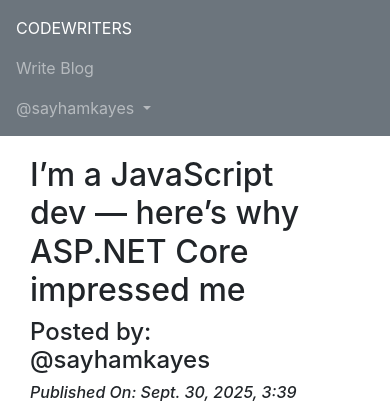
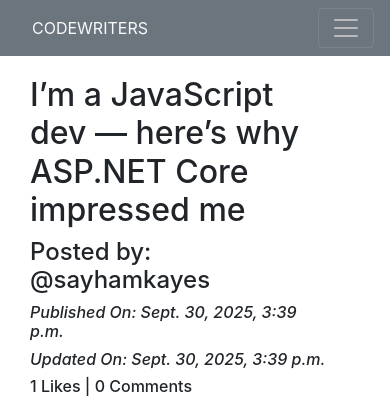
Before and after one commit to SayhamKayes/CODEWRITERS, a Django app: a page that uses templates/base.html in a window 390 px wide. Shown: the top 401 px of the page. Run offline with Django 5.2, Linux system fonts and the light colour scheme; a user stored in the database is signed in; data comes from the database, SQL or seed files in the repository; both versions use the stored data as it was after the commit; some libraries are stand-ins or nearby versions.

Commit message:
Changed navbar for mobile responsive

```diff
--- a/templates/base.html
+++ b/templates/base.html
@@ -9,24 +9,23 @@
     <script src="https://ajax.googleapis.com/ajax/libs/jquery/3.4.1/jquery.min.js"></script>
     <script src="https://cdnjs.cloudflare.com/ajax/libs/popper.js/1.16.0/umd/popper.min.js"></script>
     <script src="https://maxcdn.bootstrapcdn.com/bootstrap/4.4.1/js/bootstrap.min.js"></script>
-    <link rel="stylesheet" href="https://cdnjs.cloudflare.com/ajax/libs/font-awesome/7.0.1/css/all.min.css" integrity="sha512-2SwdPD6INVrV/lHTZbO2nodKhrnDdJK9/kg2XD1r9uGqPo1cUbujc+IYdlYdEErWNu69gVcYgdxlmVmzTWnetw==" crossorigin="anonymous" referrerpolicy="no-referrer" />
+    <link rel="stylesheet" href="https://cdnjs.cloudflare.com/ajax/libs/font-awesome/7.0.1/css/all.min.css"
+        integrity="sha512-2SwdPD6INVrV/lHTZbO2nodKhrnDdJK9/kg2XD1r9uGqPo1cUbujc+IYdlYdEErWNu69gVcYgdxlmVmzTWnetw=="
+        crossorigin="anonymous" referrerpolicy="no-referrer" />
 </head>
 
 <body>
     <nav class="navbar navbar-expand-sm bg-secondary navbar-dark">
         <div class="container">
-            <ul class="navbar-nav">
-                <li class="nav-item active">
-                    <!-- <a class="nav-link" href="{% url 'index' %}"><img src="/media/logo.png" alt="logo" width="50px"></a> -->
-                    <a class="nav-link" href="{% url 'index' %}">CODEWRITERS</a>
-                </li>
+            <a class="nav-link text-light" href="{% url 'index' %}">CODEWRITERS</a>
+            <button class="navbar-toggler" type="button" data-toggle="collapse" data-target="#navbarSupportedContent"
+                aria-controls="navbarSupportedContent" aria-expanded="false" aria-label="Toggle navigation">
+                <span class="navbar-toggler-icon"></span>
+            </button>
+
+            <div class="collapse navbar-collapse" id="navbarSupportedContent">
+                <ul class="navbar-nav mr-auto">
                     {% if user.is_authenticated %}
-                <!-- <li>
-                    <a class="nav-link" href="{% url 'App_Login:logout' %}">Logout</a>
-                </li>
-                <li>
-                    <a class="nav-link" href="{% url 'App_Login:profile' %}">Your Profile</a>
-                </li> -->
                     <li>
                         <a class="nav-link" href="{% url 'App_Blog:create_blog' %}">Write Blog</a>
                     </li>
@@ -40,7 +39,7 @@
                             <a class="dropdown-item" href="{% url 'App_Login:logout' %}">Logout</a>
                         </div>
                     </div>
-                {% else  %}
+                    {% else %}
                     <li>
                         <a class="nav-link" href="{% url 'App_Login:signup' %}">Sign Up</a>
                     </li>
@@ -49,17 +48,7 @@
                     </li>
                     {% endif %}
                 </ul>
-            <!-- {% if user.is_authenticated %}
-            <div class="nav-item dropdown">
-                <a href="#" class="nav-link dropdown-toggle" id="navbardrop" data-toggle="dropdown">
-                    @{{user.username}}
-                </a>
-                <div class="dropdown-menu">
-                    <a class="nav-link" href="{% url 'App_Login:profile' %}">Your Profile</a>
-                    <a href="{% url 'App_Login:logout' %}" class="dropdown-item">Logout</a>
             </div>
-            </div>
-            {% endif %} -->
         </div>
     </nav>
 
```
Also changed, not shown: db.sqlite3. Lines whose indentation alone changed are shown as unchanged.
